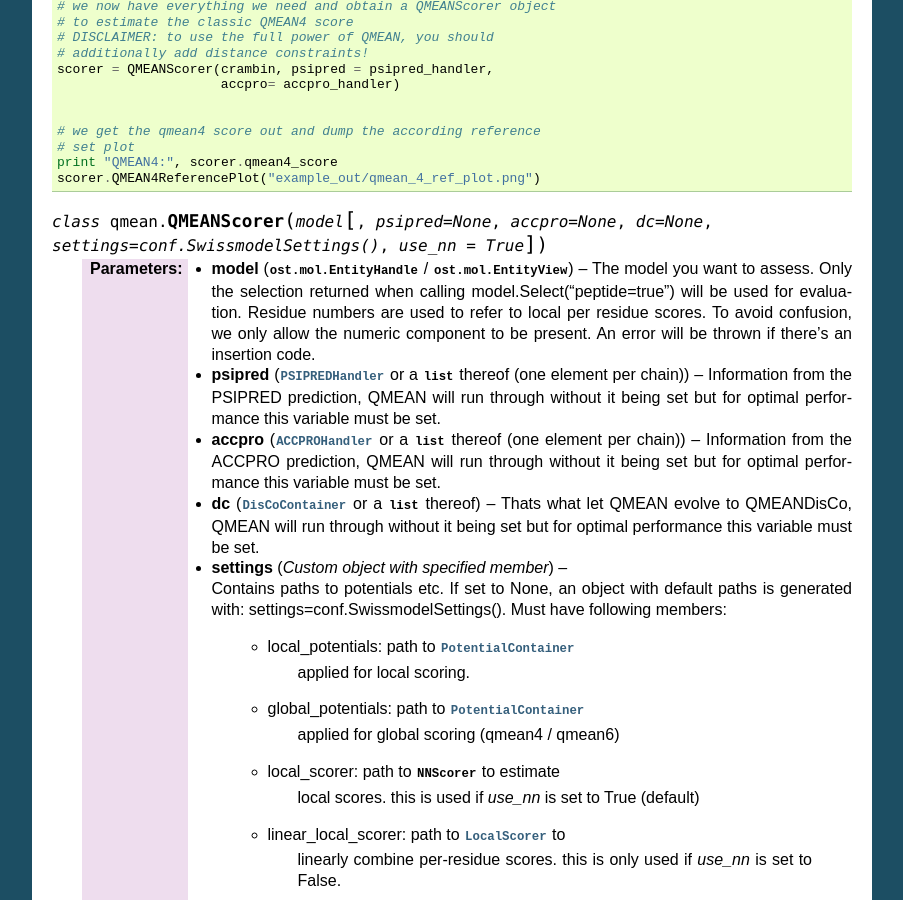
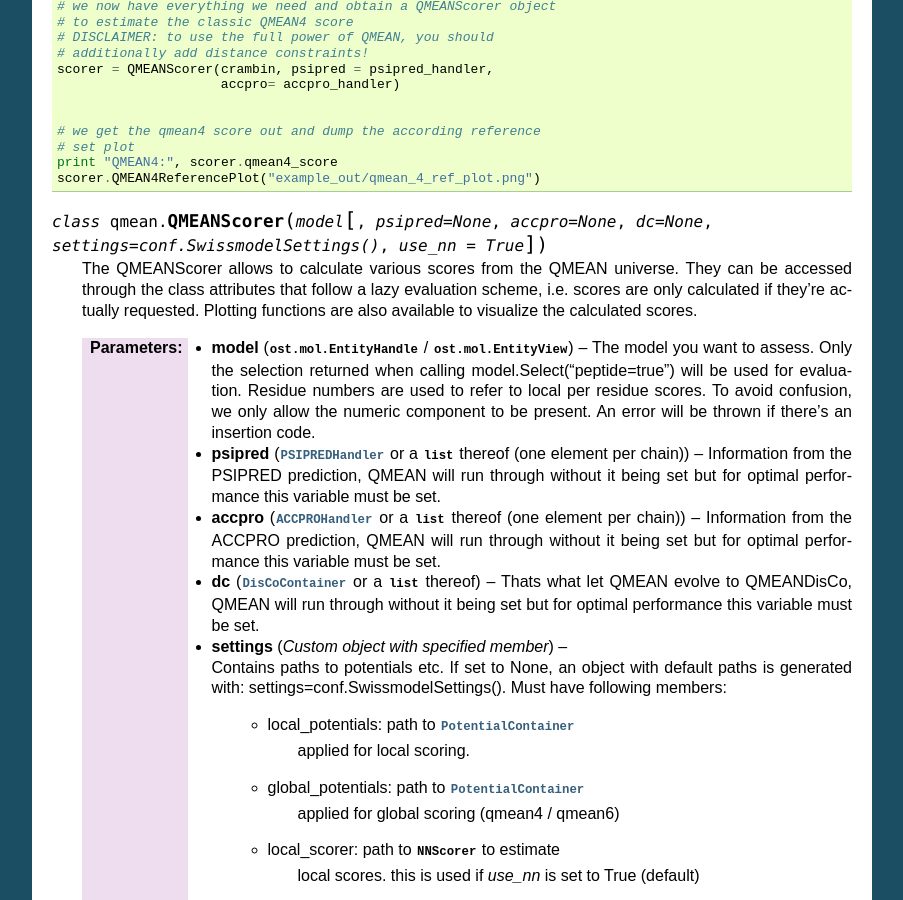
Before and after one commit to eunos-1128/QMEAN, a Sphinx documentation site: the page built from doc/source/run_qmean_scoring.rst, in a window 1280 px wide and 900 px high, scrolled down 728 px. Shown: the whole window, without its empty margins (198-1101 px from the left). Built offline with Sphinx 7.4.7, drawn with Linux system fonts in a browser that asks for light colours.

Commit message:
some additional comments on the QMEANScorer object

```diff
--- a/doc/source/run_qmean_scoring.rst
+++ b/doc/source/run_qmean_scoring.rst
@@ -17,6 +17,12 @@ Assessing the quality for soluble protein models
 .. class:: QMEANScorer(model,[psipred=None, accpro=None, dc=None, \
                               settings=conf.SwissmodelSettings(), \
                               use_nn = True])
+
+  The QMEANScorer allows to calculate various scores from the QMEAN
+  universe. They can be accessed through the class attributes that
+  follow a lazy evaluation scheme, i.e. scores are only calculated
+  if they're actually requested.
+  Plotting functions are also available to visualize the calculated scores.
 
   :param model:         The model you want to assess. Only the selection
                         returned when calling model.Select("peptide=true")
```
